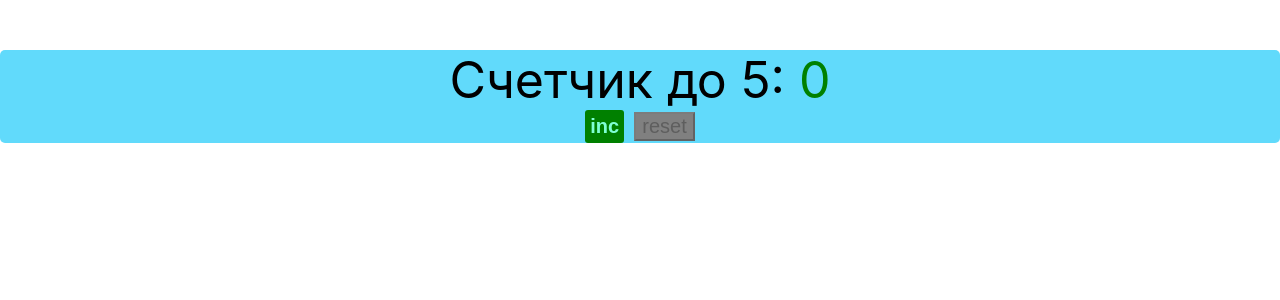
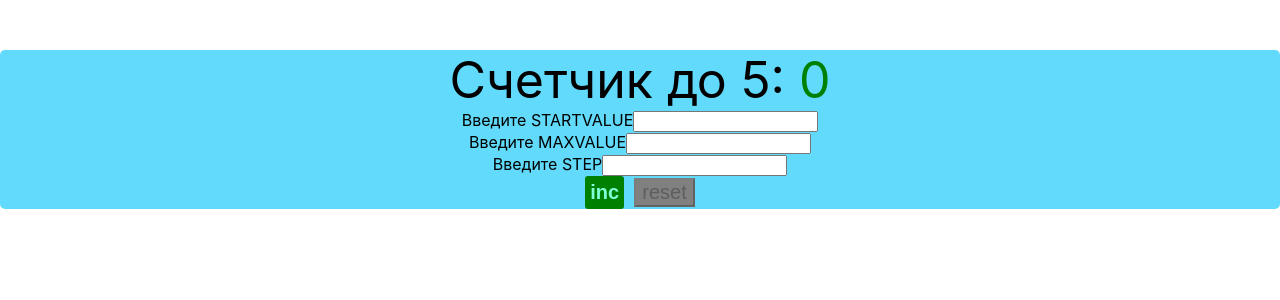
Before and after one commit to Cheloyek/samost1, a React (Create React App) app: page / in a window 1280 px wide. Shown: the top 300 px of the page. Built offline with nearby package versions, Linux system fonts and the light colour scheme.

Commit message:
add input

```diff
--- a/src/App.tsx
+++ b/src/App.tsx
@@ -2,6 +2,7 @@ import React, {useState} from 'react';
 import './App.css';
 // import CounterClicks  from "./CounterClisks";
 import Button from "./Button";
+import InputValue from "./InputValue";
 
 function App() {
     //максимальное значение
@@ -46,6 +47,7 @@ function App() {
   return (
     <div className="App">
         <div className="counter">Счетчик до {MAXVALUE}: <span style={countColorStyle}>{counter}</span></div>
+            <InputValue />
             <Button name={"inc"} isDisabled={isAddButtonDisabled} callback={clickCounter}/>
             <Button name={"reset"} isDisabled={isResetButtonDisabled} callback={resetCounter}/>
     </div>
--- /dev/null
+++ b/src/InputValue.tsx
@@ -0,0 +1,22 @@
+import React from "react";
+
+const InputValue = () => {
+    return (
+        <div>
+            <div>
+                Введите STARTVALUE
+                <input type="STARTVALUE"/>
+            </div>
+            <div>
+                Введите MAXVALUE
+                <input type="MAXVALUE"/>
+            </div>
+            <div>
+                Введите STEP
+                <input type="STEP"/>
+            </div>
+        </div>
+    )
+}
+
+export default InputValue;
```
